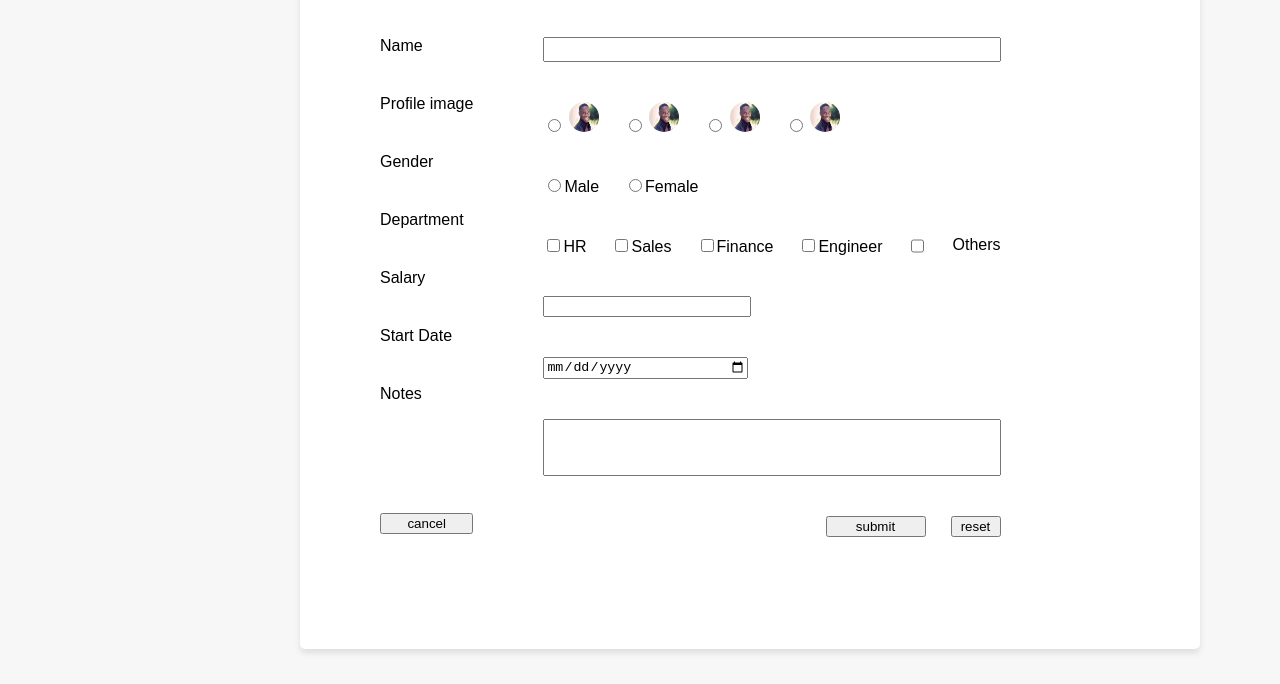
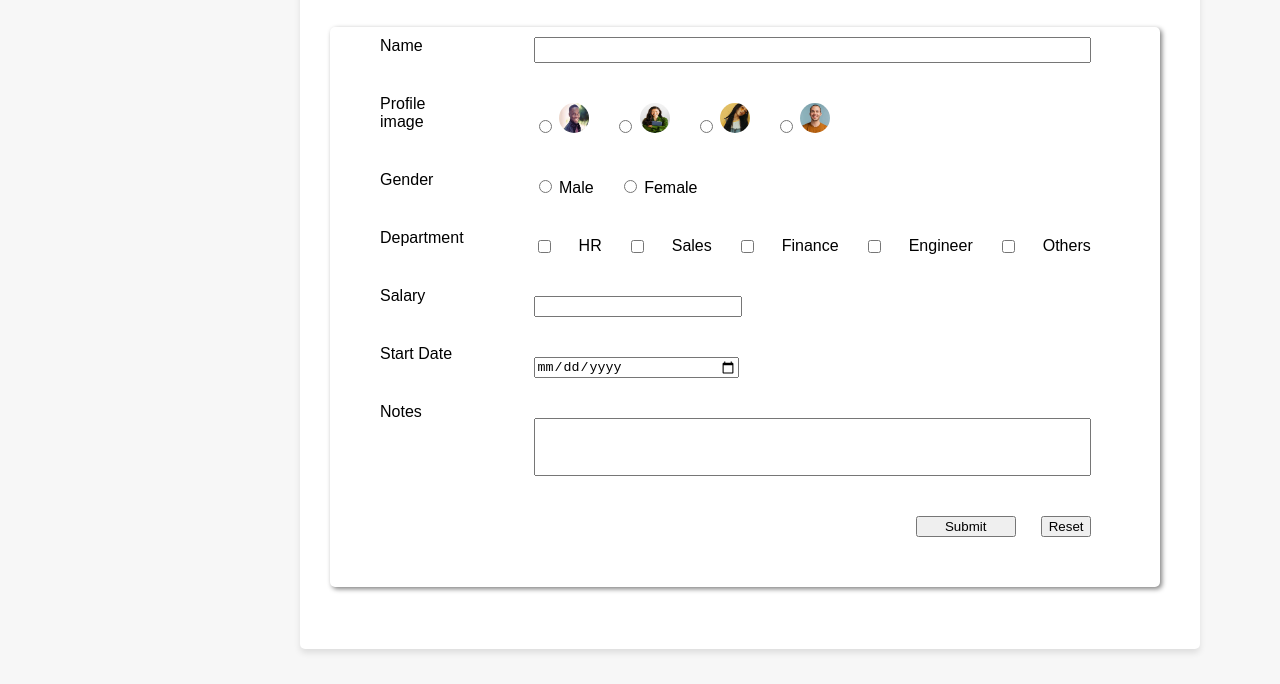
Before and after one commit to shivohum04/EmployeePayroll, a plain HTML site: page pages/index.html in a window 1280 px wide. Shown: the part 116-800 px from the top of the page. Drawn offline with Linux system fonts and the light colour scheme.

Commit message:
[shiv]ADD:data input stored locally to display on the dashboard

```diff
--- a/pages/index.html
+++ b/pages/index.html
@@ -8,86 +8,105 @@
     <title>First Page</title>
 </head>
 <body>
+
 <nav class="navbar">
     <div class="navtitle">
-            <a href="../pages/details.html">
-            <img class="logo" src="../assests/logo.png" alt="logo">
+        <i class='fas fa-portrait'></i>
         <span>EMPLOYEE PAYROLL</span>
-            </a>
-
-
     </div>
 </nav>
+
 <div class="container-main">
     <h2 class="head">Employee Payroll Form</h2>
-        <div class="container-inner">
+    <form class="container-inner">
         <div class="labels">
-                <label>Name</label>
+            <label for="name">Name</label>
             <label>Profile image</label>
             <label>Gender</label>
             <label>Department</label>
             <label>Salary</label>
             <label>Start Date</label>
             <label>Notes</label>
-                <button class="cancelb">cancel</button>
-
         </div>
         <div class="fields">
-                <input type="text" class="namebar" for="name">
+            <input type="text" id="name" class="namebar">
             <div class="profile-pic">
-                    <div class="pp1">
-                    <input type="radio" for="pp">
-                    <img class="circular-image" src="../assests/black.jpeg" alt="Option 1">
+                <label>
+                    <input type="radio" name="profilePic" value="black.jpeg">
+                    <img src="../assests/black.jpeg" alt="Black" class="circular-image">
+                </label>
+                <label>
+                    <input type="radio" name="profilePic" value="hic.jpeg">
+                    <img src="../assests/hic.jpeg" alt="Hic" class="circular-image">
+                </label>
+                <label>
+                    <input type="radio" name="profilePic" value="images.jpeg">
+                    <img src="../assests/images.jpeg" alt="Images" class="circular-image">
+                </label>
+                <label>
+                    <input type="radio" name="profilePic" value="Unknown.jpeg">
+                    <img src="../assests/Unknown.jpeg" alt="Unknown" class="circular-image">
+                </label>
             </div>
-                    <div class="pp2">
-                    <input type="radio" for="pp">
-                    <img class="circular-image" src="../assests/black.jpeg" alt="Option 1">
-                    </div>
-                    <div class="pp3">
-                    <input type="radio" for="pp">
-                    <img class="circular-image" src="../assests/black.jpeg" alt="Option 1">
-                    </div>
-                    <div class="pp4">
-                    <input type="radio" for="pp">
-                    <img class="circular-image" src="../assests/black.jpeg" alt="Option 1">
-                    </div>
-                </div>
+
             <div class="gender-inputs">
                 <div class="male">
-                    <input type="radio" for="gender">Male
+                    <input type="radio" id="maleRadio" name="gender" value="male"> Male
                 </div>
                 <div class="female">
-                    <input type="radio" for ="gender">Female
+                    <input type="radio" id="femaleRadio" name="gender" value="female"> Female
                 </div>
             </div>
             <div class="depart">
-                    <div class="hr">
-                    <input type="checkbox" for="depart">HR
+                <input type="checkbox" id="HR" name="depart" value="HR"><label for="HR">HR</label>
+                <input type="checkbox" id="Sales" name="depart" value="Sales"><label for="Sales">Sales</label>
+                <input type="checkbox" id="Finance" name="depart" value="Finance"><label for="Finance">Finance</label>
+                <input type="checkbox" id="Engineer" name="depart" value="Engineer"><label for="Engineer">Engineer</label>
+                <input type="checkbox" id="Others" name="depart" value="Others"><label for="Others">Others</label>
             </div>
-                    <div class="sales">
-                    <input type="checkbox" for="depart">Sales
-                    </div>
-                    <div class="finance">
-                    <input type="checkbox" for="depart">Finance
-                    </div>
-                    <div class="engineer">
-                    <input type="checkbox" for="depart">Engineer
-                    </div>
-                    <div class="depart">
-                    <input type="checkbox" for="depart">Others
+            <input type="text" id="salary" class="salary">
+            <input type="date" class="date">
+            <input type="text" id="notes" class="notes">
+            <div class="lower-buttons">
+                <button type="button" class="subbutton" onclick="display()">Submit</button>
+                <button type="reset" class="resbutton">Reset</button>
             </div>
         </div>
-                <input type="text" class="salary">
-                <input type="date" class="date">
-                <input type="text" for="notes" class="notes">
+    </form>
+</div>
+
+<script>
+
+    function display() {
+        let user_name = document.getElementsByClassName("namebar")[0].value;
+        let profilePics = document.getElementsByName("profilePic");
+        let selectedProfilePic = [...profilePics].find(pic => pic.checked)?.value;
+        let salary = document.getElementsByClassName("salary")[0].value;
+        let note = document.getElementsByClassName("notes")[0].value;
+        let date = document.getElementsByClassName("date").value;
+
+        let gender = document.getElementById("maleRadio").checked ? "male" : "female";
+
+        let departments = [...document.querySelectorAll('input[name="depart"]:checked')].map(dept => dept.value);
+
+        let userObject = {
+            name: user_name,
+            profilePic: selectedProfilePic,
+            gender: gender,
+            departments: departments,
+            date: date,
+            salary: salary,
+            notes: note
+        };
+
+        console.log(userObject);
+
+        localStorage.setItem('userFormData', JSON.stringify(userObject));
+
+        window.location.href = 'details.html';
+    }
 
 
-                <div class="lower-buttons">
-                    <button class="subbutton">submit</button>
-                    <button class="resbutton">reset</button>
-                </div>
-            </div>
-        </div>
-    </div>
+</script>
 </body>
 </html>
```
Also changed, not shown: pages/details.html (+24 -2 lines), scripts/base.js (added, +22 -0 lines), 2 other files. Lines whose indentation alone changed are shown as unchanged.
